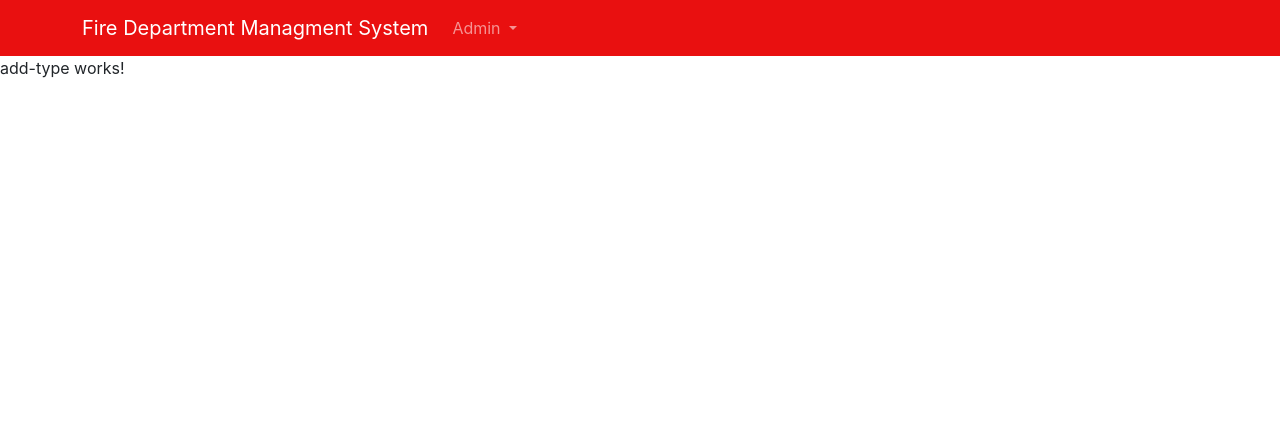
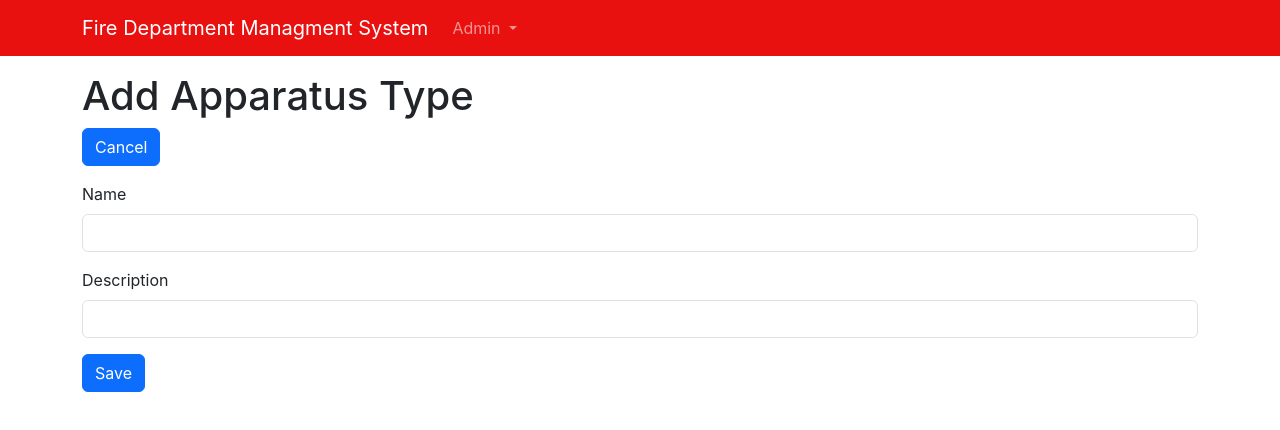
Before and after one commit to jtmurphree/FDManagementUI, an Angular app: page /admin/apparatus/types/addtype in a window 1280 px wide. Shown: the top 430 px of the page. Built offline with nearby package versions, Linux system fonts and the light colour scheme.

Commit message:
Added component for adding apparatus type

```diff
--- a/src/app/Features/Apparatus/Services/apparatus.service.ts
+++ b/src/app/Features/Apparatus/Services/apparatus.service.ts
@@ -9,6 +9,7 @@ import { FuelType } from '../models/fuelType.model';
 import { DriveType } from '../models/driveType.model';
 import { AddFuleTypeRequest } from '../models/addFuelTypeRequest.model';
 import { AddDriveTypeRequest } from '../models/addDriveTypeRequest.model';
+import { AddApparatusTypeRequest } from '../models/addTypeRequest.model';
 
 @Injectable({
   providedIn: 'root'
@@ -44,4 +45,8 @@ export class ApparatusService {
   getDriveTypes(): Observable<DriveType[]>{
     return this.http.get<FuelType[]>(`${environment.apiBaseUrl}/api/Apparatus/drivetypes`);
   }
+
+  addApparatusType(model: AddApparatusTypeRequest): Observable<void>{
+    return this.http.post<void>(`${environment.apiBaseUrl}/api/Apparatus/addtype`, model);
+  }
 }
--- a/src/app/Features/Apparatus/add-apparatus/add-apparatus.component.ts
+++ b/src/app/Features/Apparatus/add-apparatus/add-apparatus.component.ts
@@ -65,7 +65,6 @@ export class AddApparatusComponent implements OnDestroy{
   }
 
   onDriveSelection(event: Event): void {
-    //this.driveType = (event.target as HTMLSelectElement).value;
     this.model.driveTypeId = +(event.target as HTMLSelectElement).value;
   }
 
@@ -84,7 +83,7 @@ export class AddApparatusComponent implements OnDestroy{
       next: (response) => {
         this.fuelTypes = response;
       }
-    })
+    });
   }
 
   getDriveTypes(): void {
@@ -93,6 +92,6 @@ export class AddApparatusComponent implements OnDestroy{
       next: (response) => {
         this.driveTypes = response;
       }
-    })
+    });
   }
 }
--- a/src/app/Features/Apparatus/add-type/add-type.component.html
+++ b/src/app/Features/Apparatus/add-type/add-type.component.html
@@ -1 +1,21 @@
-<p>add-type works!</p>
+<div class="container">
+    <h1 class="mt-3">Add Apparatus Type</h1>
+    <button class="btn btn-primary" [routerLink]="['../']">Cancel</button>
+    <form #form="ngForm" (ngSubmit)="OnFormSubmit()">
+        <div class="mt-2">
+            <div class="mt-3">
+                <label class="form-label">Name</label>
+                <input type="text" id="name" class="form-control" name="name"
+                [(ngModel)]="model.name">
+            </div>
+            <div class="mt-3">
+                <label class="form-label">Description</label>
+                <input type="text" id="descirption" class="form-control" name="description"
+                [(ngModel)]="model.description">
+            </div>
+            <div class="mt-3">
+                <button type="submit" class="btn btn-primary">Save</button>
+            </div>
+        </div>
+    </form>
+</div>
--- a/src/app/Features/Apparatus/add-type/add-type.component.ts
+++ b/src/app/Features/Apparatus/add-type/add-type.component.ts
@@ -1,10 +1,11 @@
 import { Component, OnDestroy } from '@angular/core';
 import { ApparatusService } from '../Services/apparatus.service';
-import { ApparatusType } from '../models/apparatusType.model';
-import { Observable } from 'rxjs';
+import { AddApparatusTypeRequest } from '../models/addTypeRequest.model';
+import { Observable, Subscription } from 'rxjs';
 import { CommonModule } from '@angular/common';
 import { FormsModule } from '@angular/forms';
 import { RouterLink, RouterLinkActive } from '@angular/router';
+import { Router } from '@angular/router';
 
 @Component({
   selector: 'app-add-type',
@@ -13,6 +14,24 @@ import { RouterLink, RouterLinkActive } from '@angular/router';
   templateUrl: './add-type.component.html',
   styleUrl: './add-type.component.css'
 })
-export class AddTypeComponent {
+export class AddTypeComponent implements OnDestroy{
+  model: AddApparatusTypeRequest;
+  private addTypeSubscription?: Subscription
 
+  constructor(private typeService: ApparatusService, private router: Router){
+    this.model = new AddApparatusTypeRequest();
+  }
+
+  ngOnDestroy(): void {
+    this.addTypeSubscription?.unsubscribe();
+  }
+
+  OnFormSubmit(): void{
+    this.addTypeSubscription = this.typeService.addApparatusType(this.model)
+    .subscribe({
+      next: (response) => {
+        this.router.navigateByUrl('admin/apparatus/types');
+      }
+    });
+  }
 }
--- /dev/null
+++ b/src/app/Features/Apparatus/models/addTypeRequest.model.ts
@@ -0,0 +1,9 @@
+export class AddApparatusTypeRequest{
+    name: string;
+    description: string;
+
+    constructor(){
+        this.name = '';
+        this.description = '';
+    }
+}
```
